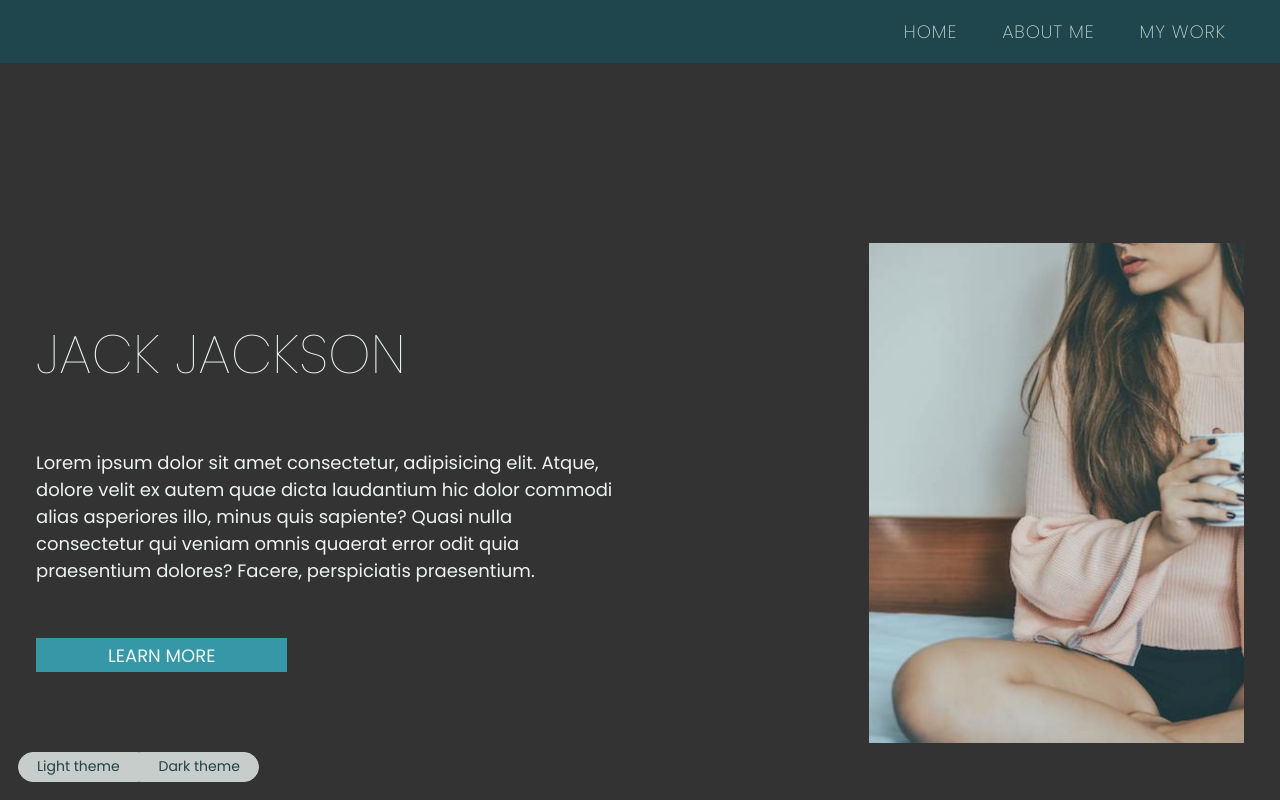
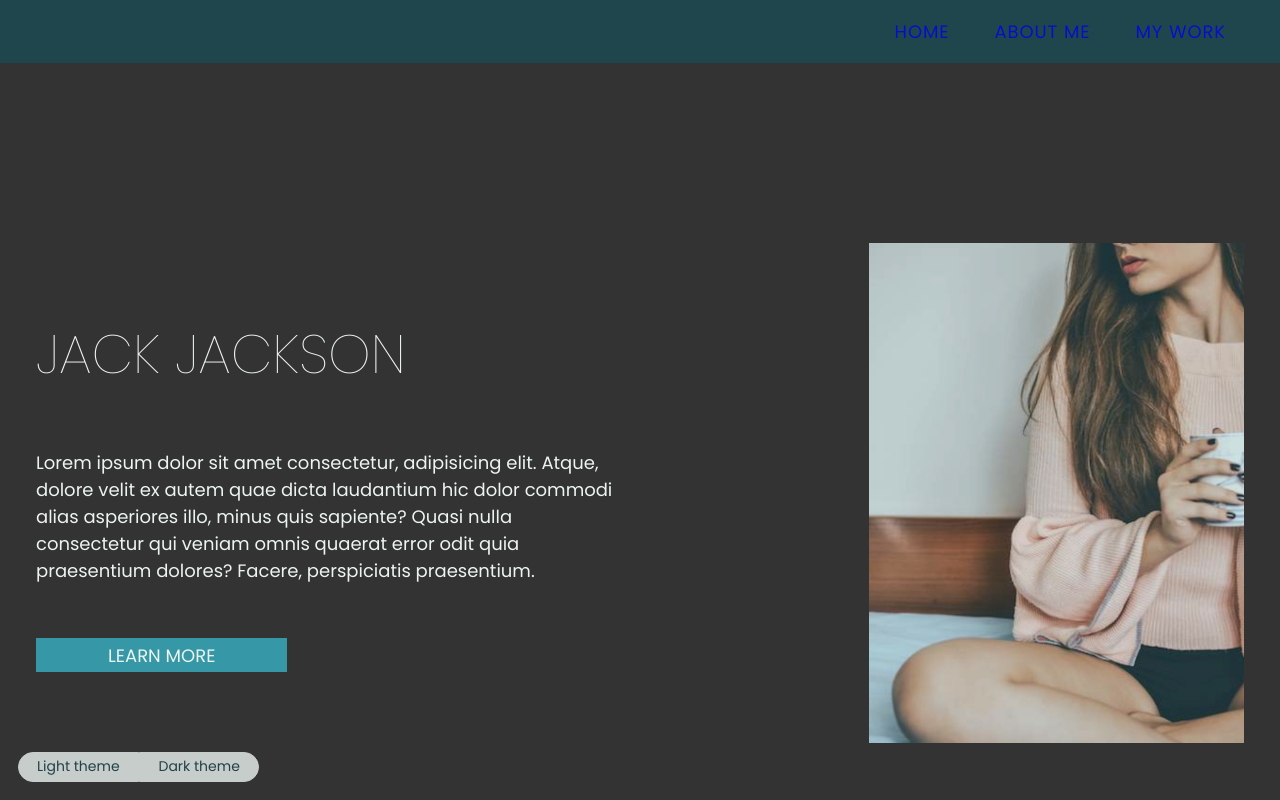
Before and after one commit to iandorr/brilo-interview, a React (Vite) app: page / in a window 1280 px wide. Shown: the top 800 px of the page. Built offline with nearby package versions, Linux system fonts and the light colour scheme.

Commit message:
Fix bug; Add links into data; map through link in Navbar.jsx

```diff
--- a/src/App.jsx
+++ b/src/App.jsx
@@ -1,6 +1,6 @@
 // Themes
 import { ThemeProvider } from 'styled-components'
-import { darkTheme } from './themes/themes'
+import { darkTheme } from './components/themes/themes'
 
 // Styles
 import GlobalStyles from './components/GlobalStyles/GlobalStyles'
--- /dev/null
+++ b/src/assets/data/links.js
@@ -0,0 +1,16 @@
+const links = [
+  {
+    id: 'home',
+    title: 'Home'
+  },
+  {
+    id: 'about-me',
+    title: 'About me'
+  },
+  {
+    id: 'my-work',
+    title: 'My Work'
+  }
+]
+
+export default links
--- a/src/components/ThemeChanger/ThemeChanger.jsx
+++ b/src/components/ThemeChanger/ThemeChanger.jsx
@@ -1,5 +1,5 @@
 import { ThemeChangerStyled } from './ThemeChanger.styled.jsx'
-import { darkTheme, lightTheme } from '/src/themes/themes'
+import { darkTheme, lightTheme } from '/src/components/themes/themes'
 
 const ThemeChanger = ({ setCurrentTheme }) => {
   return (
--- a/src/components/navbar/NavLink.jsx
+++ b/src/components/navbar/NavLink.jsx
@@ -1,9 +1,9 @@
 import NavLinkStyled from './NavLinkStyled'
 
-const NavLink = ({ title }) => {
+const NavLink = ({ title, href }) => {
   return (
     <NavLinkStyled>
-      {title}
+      <a href={href}>{title}</a>
     </NavLinkStyled>
   )
 }
--- a/src/components/navbar/Navbar.jsx
+++ b/src/components/navbar/Navbar.jsx
@@ -1,14 +1,20 @@
 import { NavbarStyled, NavbarContainer, NavLinkContainer} from './Navbar.styled'
 import NavLink from './NavLink'
+import links from '/src/assets/data/links'
 
 const Navbar = () => {
+
   return (
-    <NavbarStyled className='NavbarStyled'>
-      <NavbarContainer className='NavbarContainer'>
-        <NavLinkContainer className='NavLinkContainer'>
-          <NavLink className='NavLinkStyled' title='Home'/>
-          <NavLink className='NavLinkStyled' title='About me'/>
-          <NavLink className='NavLinkStyled' title='My work'/>
+    <NavbarStyled>
+      <NavbarContainer>
+        <NavLinkContainer>
+          {
+            links.map( (link) => {
+              return (
+                <NavLink key={link.id} title={link.title} href={`#${link.id}`} />
+              )
+            })
+          }
         </NavLinkContainer>
       </NavbarContainer>
     </NavbarStyled>
```
Also changed, not shown: src/components/themes/themes.jsx (renamed from src/themes/themes.jsx).
